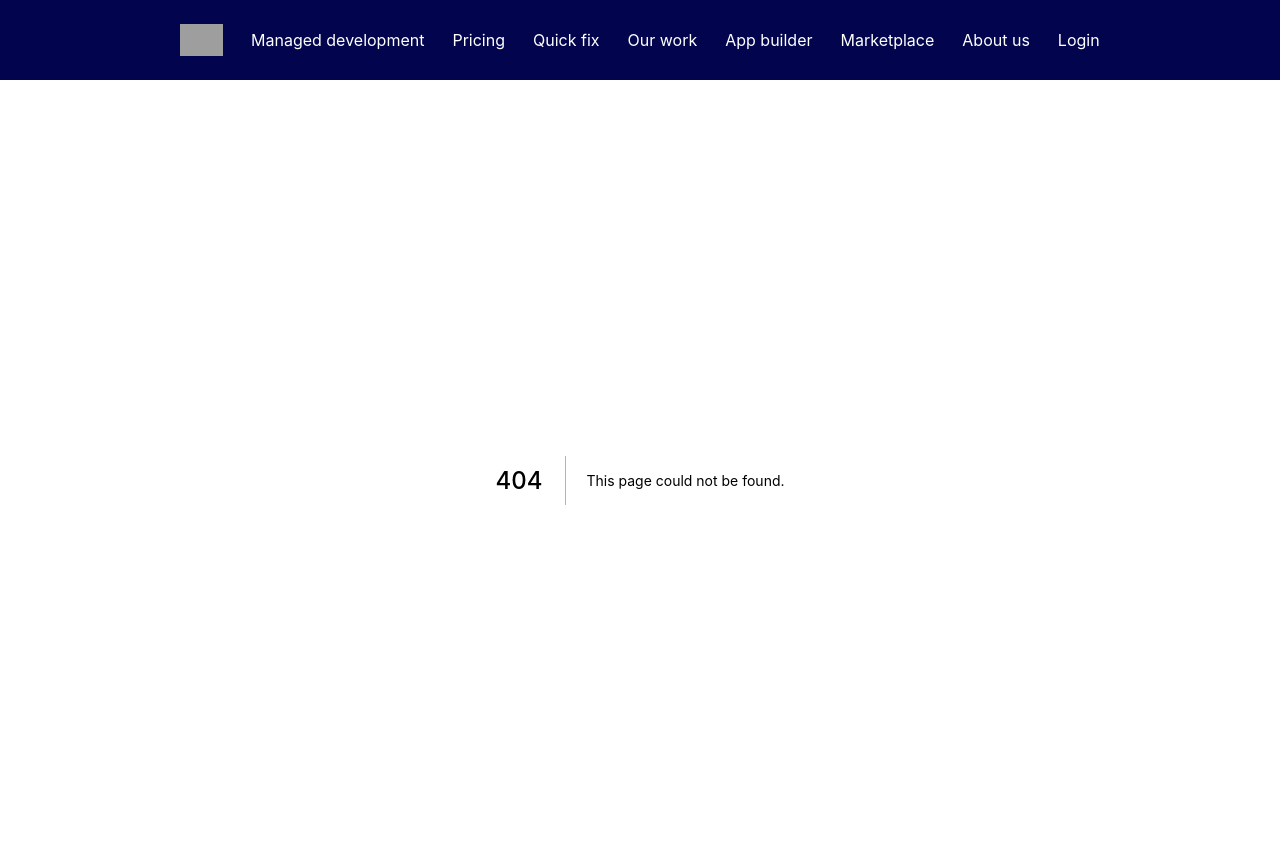
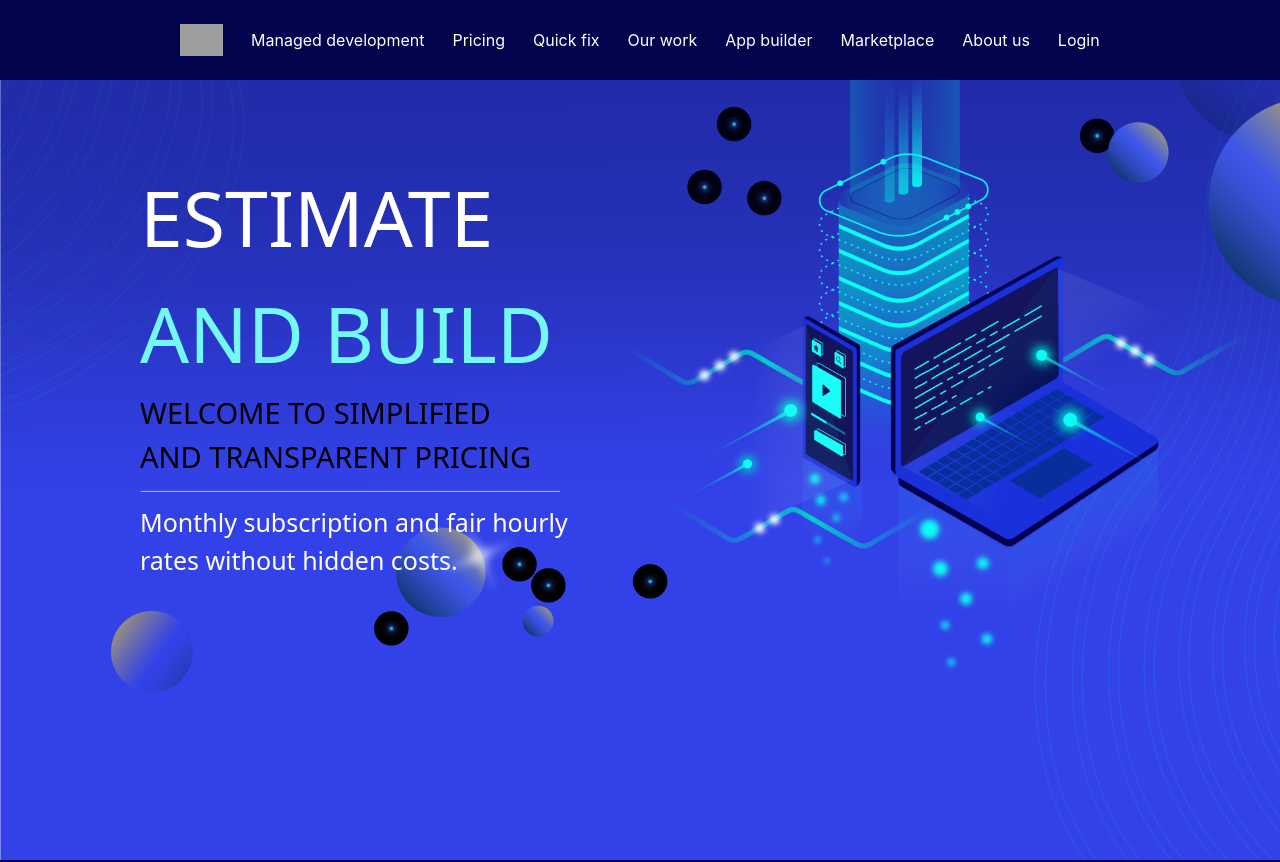
Before and after one commit to lookagit/appvironments, a Next.js app: page /pricing in a window 1280 px wide. Before the commit this address had no page. Shown: the top 862 px of the page. Built offline with nearby package versions, Linux system fonts and the light colour scheme; grey boxes are pictures that could not be loaded.

Commit message:
Added pricing page initial ELement with whole page background

```diff
--- a/components/Header.tsx
+++ b/components/Header.tsx
@@ -2,7 +2,7 @@ import Link from 'next/link'
 
 const routes = [
   { label: "Managed development", path: "/managed-development" },
-  { label: "Pricing", path: "/prcing"},
+  { label: "Pricing", path: "/pricing"},
   { label: "Quick fix", path: "/quick-fix" },
   { label: "Our work", path: "/our-work" },
   { label: "App builder", path:"/app-builder" },
--- a/components/HomePageElementButton.tsx
+++ b/components/HomePageElementButton.tsx
@@ -1,7 +1,7 @@
 const HomePageElementButton = () => {
     return(
 
-        <div className="flex flex-col  items-center w-[718px] h-[620px] bg-purple-dark mb-20 mt-20">
+        <div className="flex flex-col items-center w-[718px] h-[620px] bg-purple-dark mt-20 mb-20">
             <div className="text-2xl mt-10 font-medium text-primary font-sans">
                 ESTIMATE YOUR COST
             </div>
--- /dev/null
+++ b/components/InitialPricingPageElement.tsx
@@ -0,0 +1,27 @@
+const InitialPricingPageElement = () => {
+    return(
+        <div className="flex items-center relative mt-20">
+            <div className="flex flex-col h-[700px] w-[1000px]">
+                <div className="text-4xl font-medium text-primary font-sans">
+                    ESTIMATE<br></br>
+                </div>
+                <div className="text-4xl font-medium text-secondary font-sans">
+                    AND BUILD
+                </div>
+                <div className="text-xl text-black font-sans">
+                    WELCOME TO SIMPLIFIED<br></br>
+                    AND TRANSPARENT PRICING
+                </div>
+                <div>
+                    <img src="/icons/line.png" className="w-[420px] mt-3 mb-3"/>
+                </div>
+                <div className="text-lg font-sans text-primary font-normal">
+                    Monthly subscription and fair hourly<br></br>
+                    rates without hidden costs.
+                </div>
+            </div>
+        </div>
+    )
+}
+
+export default InitialPricingPageElement
--- /dev/null
+++ b/components/PricingBackground.tsx
@@ -0,0 +1,10 @@
+const PricingBackground = ({ children }: any) => (
+    <div className="flex flex-col items-center bg-[url('/icons/bg_objects.png')] bg-cover bg-no-repeat bg-center">
+         <div className="absolute">
+            <img src="/images/appvironments_header_img_homepage.png"  alt="" />
+         </div>
+        { children }
+    </div>
+)
+
+export default PricingBackground
--- /dev/null
+++ b/components/PricingPageElementButton.tsx
@@ -0,0 +1,20 @@
+const PricingPageElementButton = () => {
+    return(
+            <div className="flex flex-col justify-center items-center w-[718px] h-[620px] bg-purple-dark mt-20 mb-20">
+                <div className="text-2xl mt-10 font-medium text-primary font-sans">
+                    ESTIMATE YOUR COST
+                </div>
+                <div className="text-2xl font-medium text-primary font-sans">
+                    TO BUILD AN APP
+                </div>
+                <div>
+                    <img src="/images/appvironments_estimate_cost.png"/>
+                </div>
+                <button className="bg-primary text-primary text-sm py-3 px-4 rounded mt-20">
+                    Try our estimate calculator
+                </button>
+            </div>
+    )
+}
+
+export default PricingPageElementButton
--- /dev/null
+++ b/components/PricingPageTextElement.tsx
@@ -0,0 +1,34 @@
+const PricingPageTextElement = () => {
+    return(
+        <div className="flex flex-col space-y-6 justify-center items-center h-[740px] mb-10">
+                <div className="text-3xl font-medium text-secondary font-sans">
+                    APPSVIRONMENT
+                </div>
+                <div className="text-3xl font-medium text-primary font-sans">
+                    YOUR APP ARCHITECT
+                </div>
+                <div className="">
+                    <img src="/images/appvironments-title_line.png"/>
+                </div>
+                <div className="text-lg  font-sans text-lg">
+                    Here to support Your vision with a collection of full-code packages!
+                </div>
+                <div className="text-lg font-sans text-secondary ">
+                    IMAGED CODE FOR MOBILE, WEB AND DEKSTOP APPS
+                </div>
+                <div className="text-lg font-sans text-black">
+                    Awaiting for You!
+                </div>
+                <div className="text-primary font-sans font-light text-md">
+                    Now you can visually build your apps with our drag-and-drop viusal editor, in which<br></br>
+                    You can make prototypes, design, deployable UI layouts as well as backend data<br></br> models.
+                    <br></br>
+                    <br></br>
+                    Each and every component you make we are here to support it with finest, <br></br>
+                    auditable source code.
+                </div>
+        </div>
+    )
+}
+
+export default PricingPageTextElement
--- /dev/null
+++ b/pages/pricing.tsx
@@ -0,0 +1,26 @@
+import type { NextPage } from 'next'
+import PricingBackground from '../components/PricingBackground'
+import HomePageIdeaPicture  from '../components/HomePageIdeaPicture'
+import HomePageCardButton from '../components/HomePageCardButton'
+import HomePageElementText from '../components/HomePageElementText'
+import HomePageElementButton from '../components/HomePageElementButton'
+import InitialHomePageElement from '../components/InitialHomePageElement'
+import HomePageBoxButton from '../components/HomePageBoxButton'
+import HomePageCardButtonBig from '../components/HomePageCardButtonBig'
+import HomePageForm from '../components/HomePageForm'
+import HomePagePhones from '../components/HomePagePhones'
+import HomePageElementTextTwo from '../components/HomePageElementTextTwo'
+import InitialPricingPageElement from '../components/InitialPricingPageElement'
+
+const Pricing: NextPage = () => {
+  return (
+    <div className="">
+      <PricingBackground>
+        {/* Inser here page */}
+        <InitialPricingPageElement/>
+      </PricingBackground>
+    </div>
+  )
+}
+
+export default Pricing
```
Also changed, not shown: public/icons/line.png (added), 1 other file (tests, documents, lock files or other folders).
